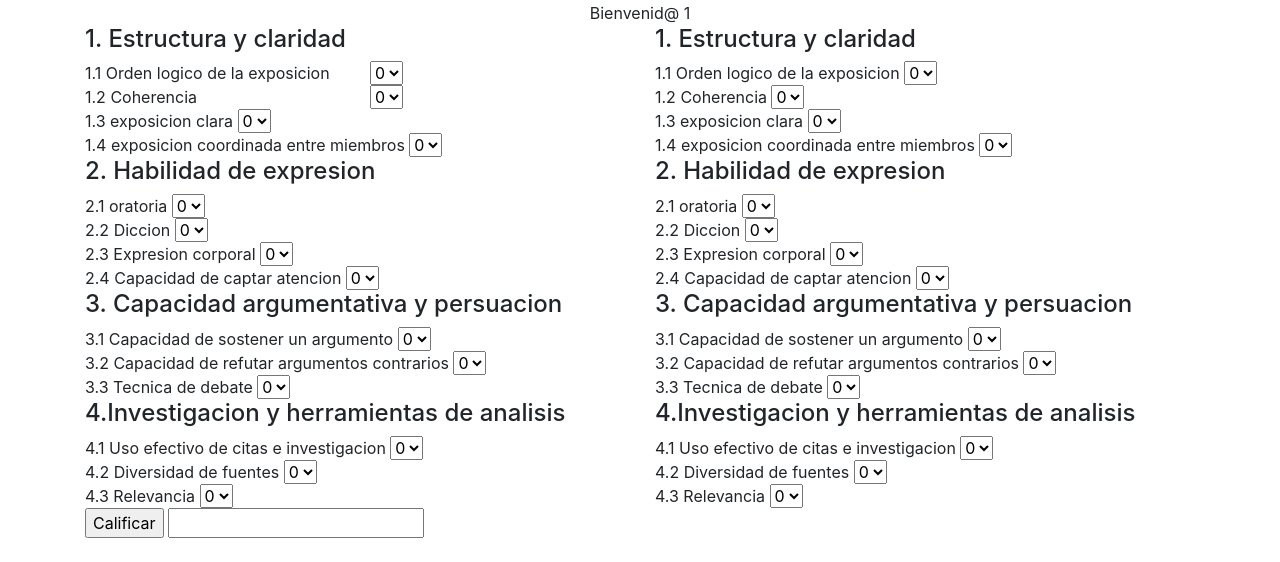
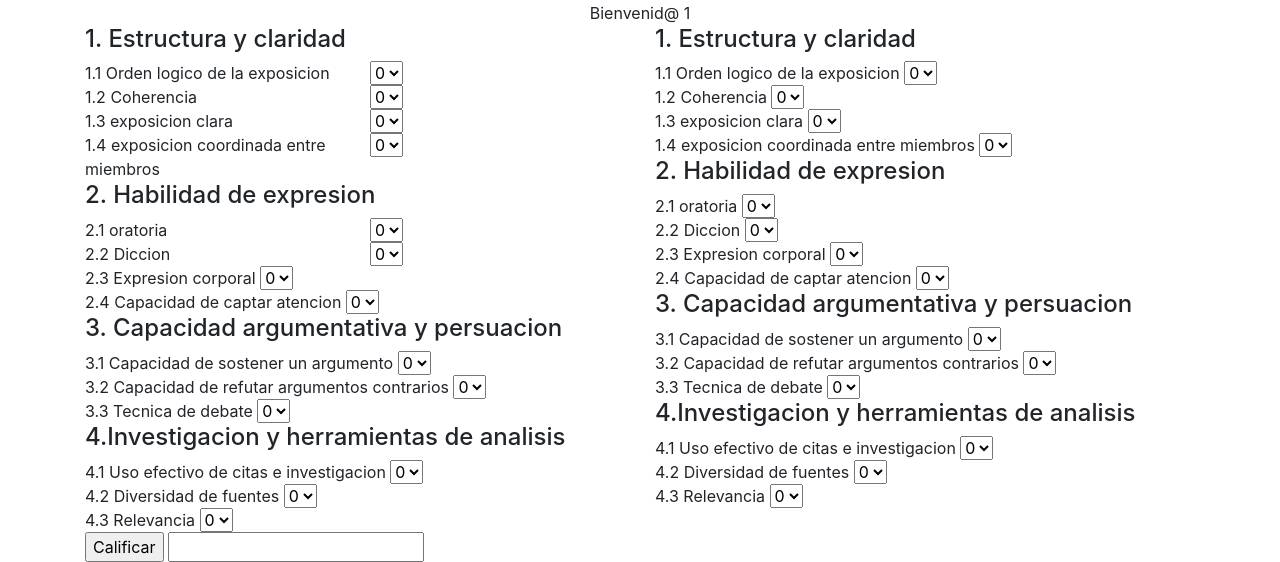
Before and after one commit to debatescbis/sistema, a PHP site: page /conteo.php?nombre_juez=1 in a window 1280 px wide. Shown: the part 491-1053 px from the top of the page. Before the commit the page ends 1029 px from the top, so only its background shows below. Run offline with PHP 8.4, Linux system fonts and the light colour scheme; data that the repository does not hold is empty.

Commit message:
Avanzado en la ordeanda del code de conteo.php

```diff
--- a/conteo.php
+++ b/conteo.php
@@ -58,8 +58,13 @@
               </div>
             </div>
           <!-- fin de segundo item -->
-
-          1.3 exposicion clara <select class="" name="exposicion_clara">
+          <!-- tercer item -->
+            <div class="row">
+                <div class="col">
+                  1.3 exposicion clara
+                </div>
+                <div class="col">
+                    <select class="" name="coordinacion_miembros">
                     <option value="0">0</option>
                     <option value="1">1</option>
                     <option value="2">2</option>
@@ -67,7 +72,17 @@
                     <option value="4">4</option>
                     <option value="5">5</option>
                   </select> <br>
-          1.4 exposicion coordinada entre miembros <select class="" name="coordinacion_miembros">
+                </div>
+            </div>
+
+          <!-- fin tercer item -->
+          <!-- cuarto item -->
+            <div class="row">
+              <div class="col">
+              1.4 exposicion coordinada entre miembros
+              </div>
+              <div class="col">
+                <select class="" name="coordinacion_miembros">
                   <option value="0">0</option>
                   <option value="1">1</option>
                   <option value="2">2</option>
@@ -75,8 +90,21 @@
                   <option value="4">4</option>
                   <option value="5">5</option>
                 </select> <br>
+              </div>
+            </div>
+          <!-- fincuarto item -->
+          <!-- quinto item -->
+            <div class="row">
+              <div class="col">
                 <h4>2. Habilidad de expresion</h4>
-          2.1 oratoria <select class="" name="oratoria">
+              </div>
+            </div>
+            <div class="row">
+              <div class="col">
+                2.1 oratoria
+              </div>
+              <div class="col">
+              <select class="" name="oratoria">
                 <option value="0">0</option>
                 <option value="1">1</option>
                 <option value="2">2</option>
@@ -84,7 +112,16 @@
                 <option value="4">4</option>
                 <option value="5">5</option>
               </select> <br>
-          2.2 Diccion <select class="" name="diccion">
+              </div>
+            </div>
+          <!-- fin quinto item -->
+          <!-- sexto item -->
+            <div class="row">
+              <div class="col">
+                2.2 Diccion
+              </div>
+              <div class="col">
+                <select class="" name="diccion">
                   <option value="0">0</option>
                   <option value="1">1</option>
                   <option value="2">2</option>
@@ -92,6 +129,12 @@
                   <option value="4">4</option>
                   <option value="5">5</option>
                   </select> <br>
+              </div>
+            </div>
+          <!-- sexto item -->
+
+
+
           2.3 Expresion corporal <select class="" name="expresion_corporal">
             <option value="0">0</option>
             <option value="1">1</option>
@@ -162,7 +205,7 @@
         </form>
         <input type="text">
       </div>
-        <div class="col">
+        <div class="col"><!-- segunda tabla alineada a la derecha -->
         <div class="tabla-2">
         <form class="text" action="index.html" method="post">
         <?php
```
Lines whose indentation alone changed are shown as unchanged.
